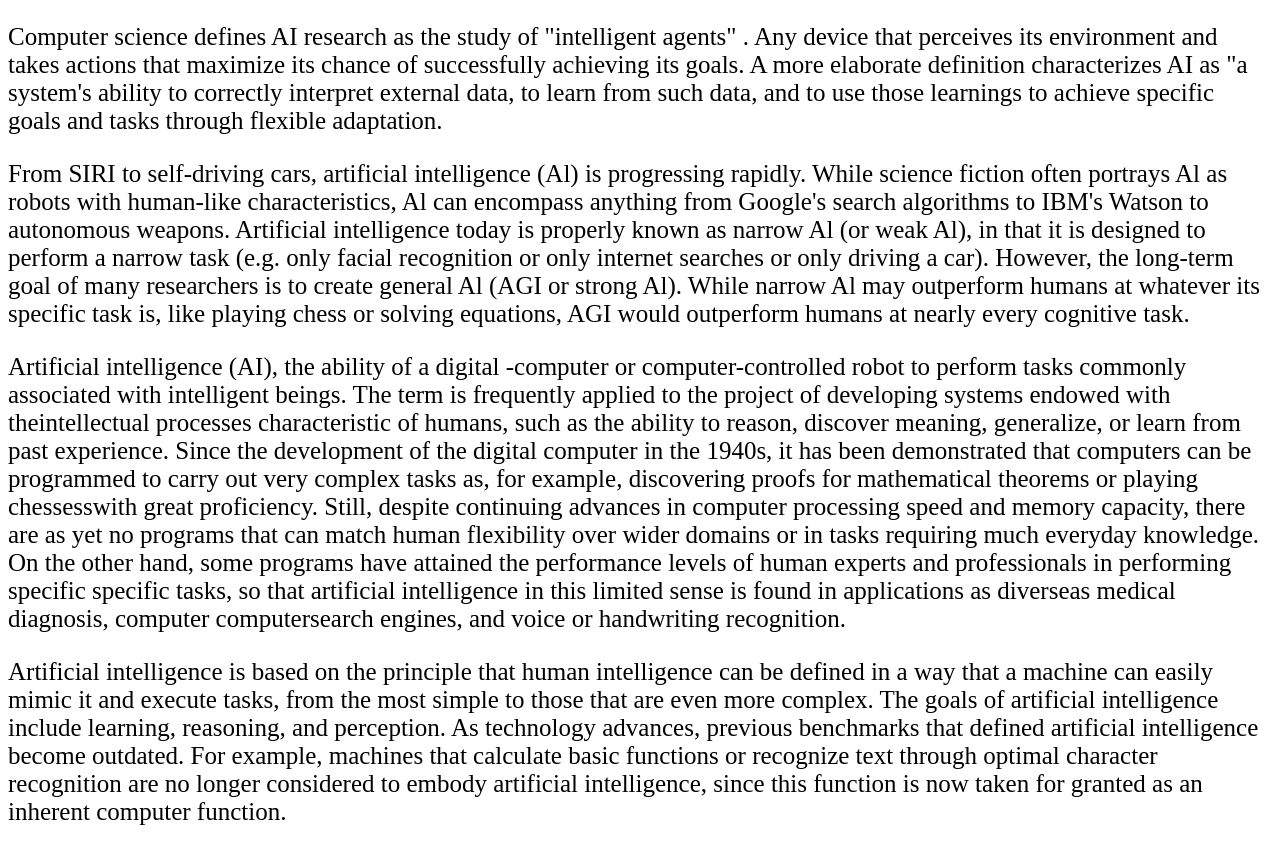
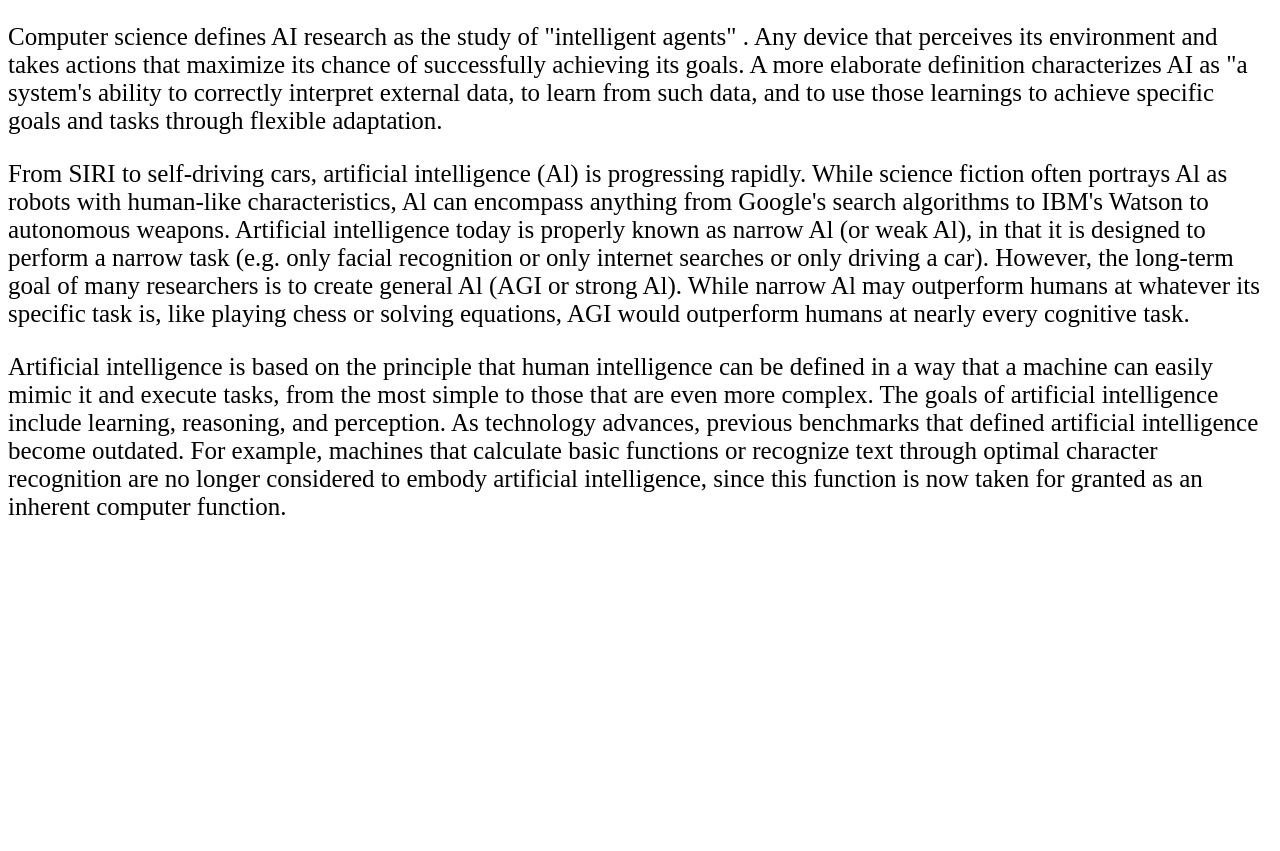
Before and after one commit to Menna-mohamed-kamel/ece001, a plain HTML site: page AIDefinition.html in a window 1280 px wide. Shown: the part 227-1078 px from the top of the page. After the commit the page ends 800 px from the top, so only its background shows below. Drawn offline with Linux system fonts and the light colour scheme.

Commit message:
Update AIDefinition.html

```diff
--- a/AIDefinition.html
+++ b/AIDefinition.html
@@ -25,10 +25,6 @@ While science fiction often portrays Al as robots with human-like characteristic
 Artificial intelligence today is properly known as narrow Al (or weak Al), in that it is designed to perform a narrow task (e.g. only facial recognition or only internet searches or only driving a car).
 However, the long-term goal of many researchers is to create general Al (AGI or strong Al). While narrow Al may outperform humans at whatever its specific task is, like playing chess or solving equations, AGI would outperform humans at nearly every cognitive task.</p>
 
-
-<p style="font-size:25px">Artificial intelligence (AI), the ability of a digital -computer or computer-controlled robot to perform tasks commonly associated with intelligent beings. The term is frequently applied to the project of developing systems endowed with theintellectual processes characteristic of humans, such as the ability to reason, discover meaning, generalize, or learn from past experience. Since the development of the digital computer in the 1940s, it has been demonstrated that computers can be programmed to carry out very complex tasks as, for example, discovering proofs for mathematical theorems or playing chessesswith great proficiency. Still, despite continuing advances in computer processing speed and memory capacity, there are as yet no programs that can match human flexibility over wider domains or in tasks requiring much everyday knowledge. On the other hand, some programs have attained the performance levels of human experts and professionals in performing specific specific tasks, so that artificial intelligence in this limited sense is found in applications as diverseas medical diagnosis, computer computersearch engines, and voice or handwriting recognition.</p>
-
-
 <p style="font-size:25px">Artificial intelligence is based on the principle that human intelligence can be defined in a way that a machine can easily mimic it and execute tasks, from the most simple to those that are even more complex. The goals of artificial intelligence include learning, reasoning, and perception.
 
 As technology advances, previous benchmarks that defined artificial intelligence become outdated. For example, machines that calculate basic functions or recognize text through optimal character recognition are no longer considered to embody artificial intelligence, since this function is now taken for granted as an inherent computer function.</p>
```
